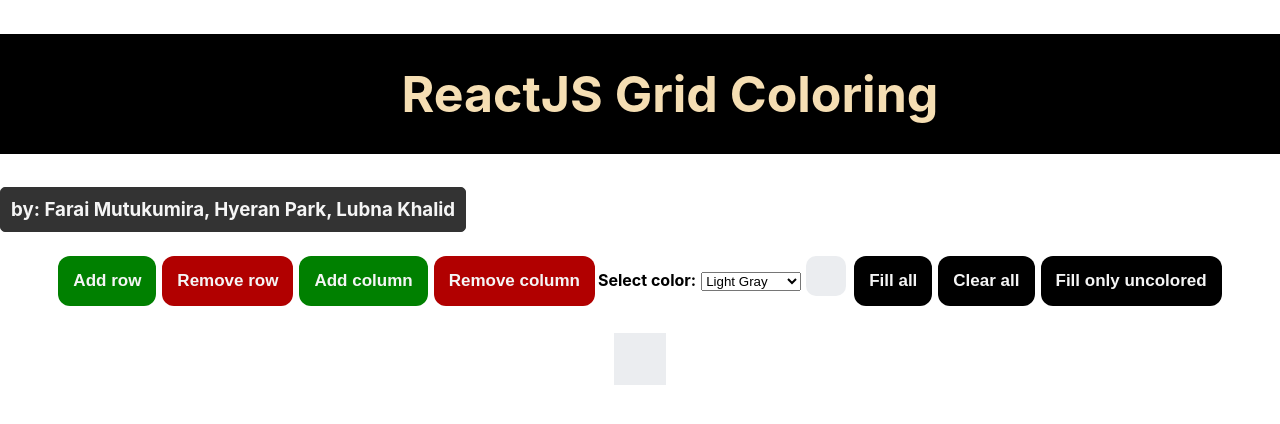
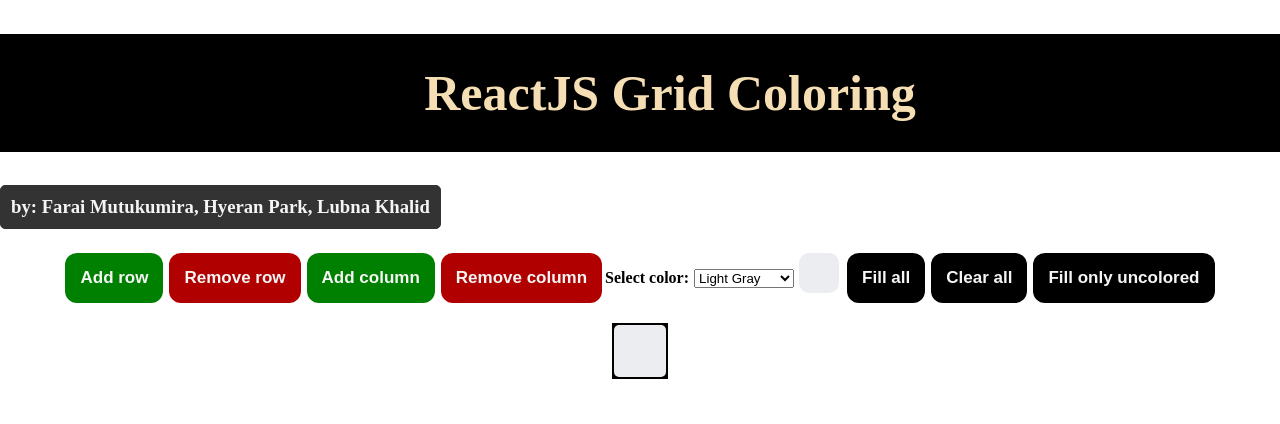
Before and after one commit to HyeranPark99/Group7_Assignment8, a React (Create React App) app: page / in a window 1280 px wide. Shown: the top 424 px of the page. Built offline with nearby package versions, Linux system fonts and the light colour scheme.

Commit message:
styled final

```diff
--- a/src/App.css
+++ b/src/App.css
@@ -41,10 +41,11 @@
 td {
     width: 50px;
     height: 50px;
+    border-radius: 5px;
 }
 
 table {
-    border-spacing: 7px;
+    background-color: black;
     margin-left: auto;
     margin-right: auto;
     margin-top: 20px;
--- a/src/index.css
+++ /dev/null
@@ -1,13 +0,0 @@
-body {
-  margin: 0;
-  font-family: -apple-system, BlinkMacSystemFont, 'Segoe UI', 'Roboto', 'Oxygen',
-    'Ubuntu', 'Cantarell', 'Fira Sans', 'Droid Sans', 'Helvetica Neue',
-    sans-serif;
-  -webkit-font-smoothing: antialiased;
-  -moz-osx-font-smoothing: grayscale;
-}
-
-code {
-  font-family: source-code-pro, Menlo, Monaco, Consolas, 'Courier New',
-    monospace;
-}
--- a/src/index.js
+++ b/src/index.js
@@ -1,10 +1,10 @@
 import React from 'react';
 import ReactDOM from 'react-dom';
-import './index.css';
+import './App.css';
 import App from './App';
 
 
-ReactDOM.render(<App />, document.getElementById('root'));
+ReactDOM.render( < App / > , document.getElementById('root'));
 
 // If you want your app to work offline and load faster, you can change
 // unregister() to register() below. Note this comes with some pitfalls.
```
